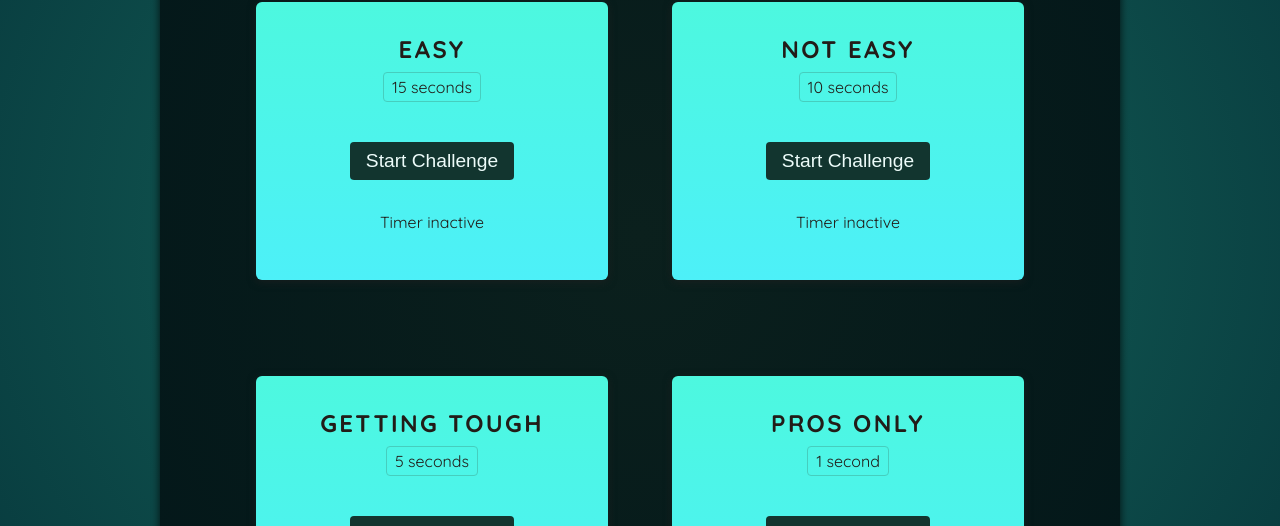
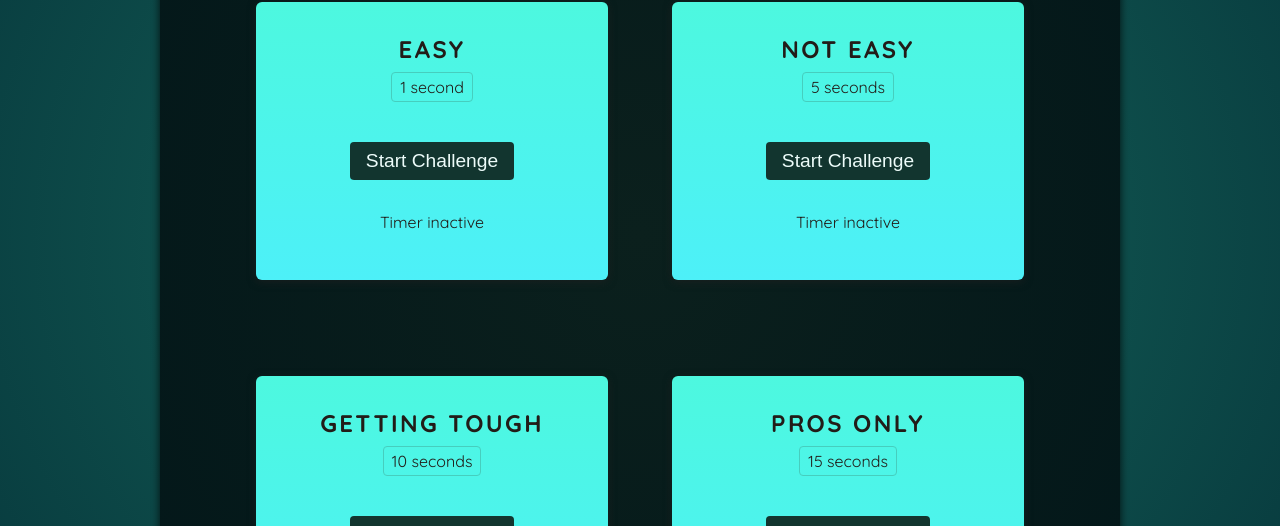
Before and after one commit to Balaji-Vemula/react-refs-portal-time-stop-game, a React (Vite) app: page / in a window 1280 px wide. Shown: the part 330-856 px from the top of the page. Built offline with nearby package versions, Linux system fonts and the light colour scheme; a web font is replaced by a local one.

Commit message:
Small html fixx

```diff
--- a/src/App.jsx
+++ b/src/App.jsx
@@ -6,10 +6,10 @@
     <>
       <Player />
       <div id="challenges">
-        <TimerChallenge title="Easy" targetTime={15} />
-        <TimerChallenge title="Not easy" targetTime={10} />
-        <TimerChallenge title="Getting tough" targetTime={5} />
-        <TimerChallenge title="Pros Only" targetTime={1} />
+        <TimerChallenge title="Easy" targetTime={1} />
+        <TimerChallenge title="Not easy" targetTime={5} />
+        <TimerChallenge title="Getting tough" targetTime={10} />
+        <TimerChallenge title="Pros Only" targetTime={15} />
       </div>
     </>
   );
```
